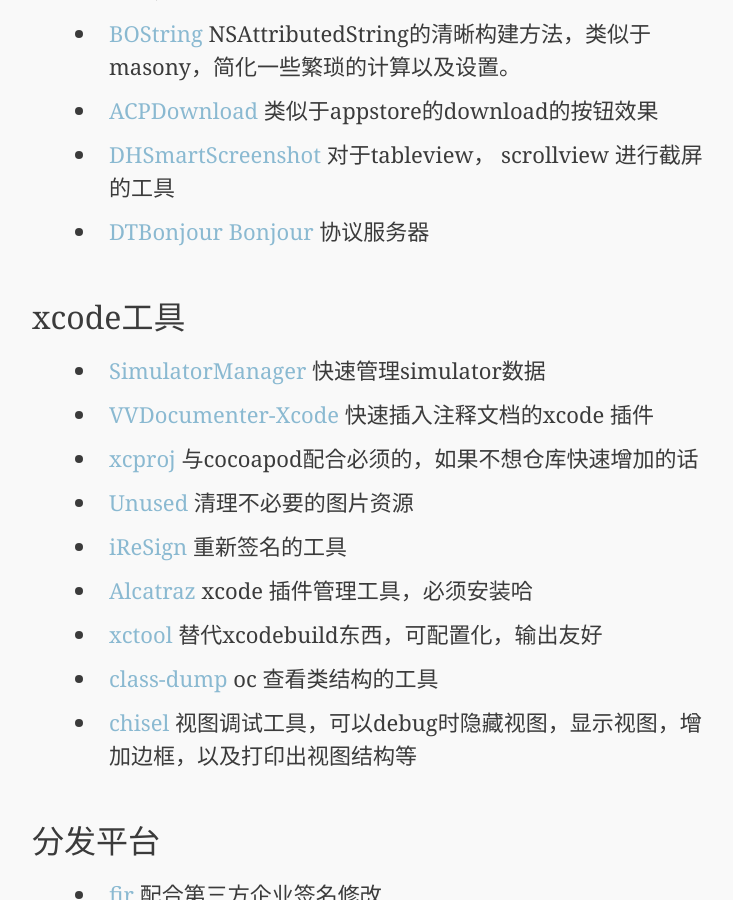
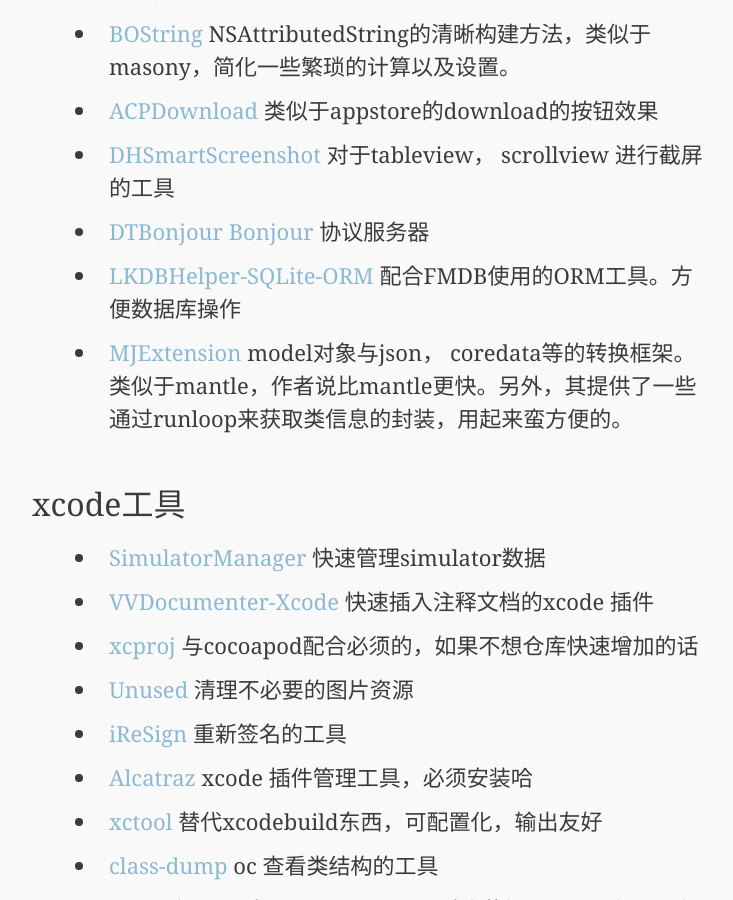
Before and after one commit to landfound/todaylover.github.io, a Jekyll site: the page built from _posts/2014-12-19-developer-tools.md, in a window 1280 px wide and 900 px high, scrolled down 4255 px. Shown: the whole window, without its empty margins (268-1001 px from the left). Built offline with Jekyll 4.4.1, drawn with Linux system fonts in a browser that asks for light colours; some web fonts are replaced; Markdown is read by kramdown in place of the engine named in the settings; comment, search, counter and statistics services are not loaded; some of the changed text lies outside the part shown.

Commit message:
json-server

```diff
--- a/_posts/2014-12-19-developer-tools.md
+++ b/_posts/2014-12-19-developer-tools.md
@@ -61,6 +61,8 @@ category: articles
 * [ACPDownload](https://github.com/antoniocasero/ACPDownload) 类似于appstore的download的按钮效果
 * [DHSmartScreenshot](https://github.com/davidman/DHSmartScreenshot) 对于tableview， scrollview 进行截屏的工具
 * [DTBonjour](https://github.com/Cocoanetics/DTBonjour) [Bonjour](http://en.wikipedia.org/wiki/Bonjour_(software)) 协议服务器
+* [LKDBHelper-SQLite-ORM](https://github.com/li6185377/LKDBHelper-SQLite-ORM) 配合FMDB使用的ORM工具。方便数据库操作
+* [MJExtension](https://github.com/CoderMJLee/MJExtension) model对象与json， coredata等的转换框架。类似于mantle，作者说比mantle更快。另外，其提供了一些通过runloop来获取类信息的封装，用起来蛮方便的。
 
 ### xcode工具
 
@@ -122,6 +124,7 @@ category: articles
 * [designcode.io](https://designcode.io/) iOS 开发的完整引导网站
 * [http://www.devstore.cn/](http://www.devstore.cn/) 开发者所需要的各种东西的集合，比如推送，短信，人脸识别
 * [http://mob.com/](http://mob.com/) shareSDK，短信SDK 等
+* [美恰](https://meiqia.com/)客户服务平台，可以搭建集合各平台的用户反馈后台
 
 -----
 
@@ -259,6 +262,7 @@ category: articles
 	* [react-rails](https://github.com/reactjs/react-rails) react 在rails的集成，有相关的generator
 * [sinatra](https://github.com/sinatra/sinatra) DSL 来定义url router的ruby服务器，ORM等需要自己实现
 * [grape](https://github.com/intridea/grape) 移动API 服务器器，可以挂接在Rack接口的程序上。
+* [json-server](https://github.com/typicode/json-server) 用json文件，快速部署一个restful的http服务器
 
 
 ### 自动部署
```
